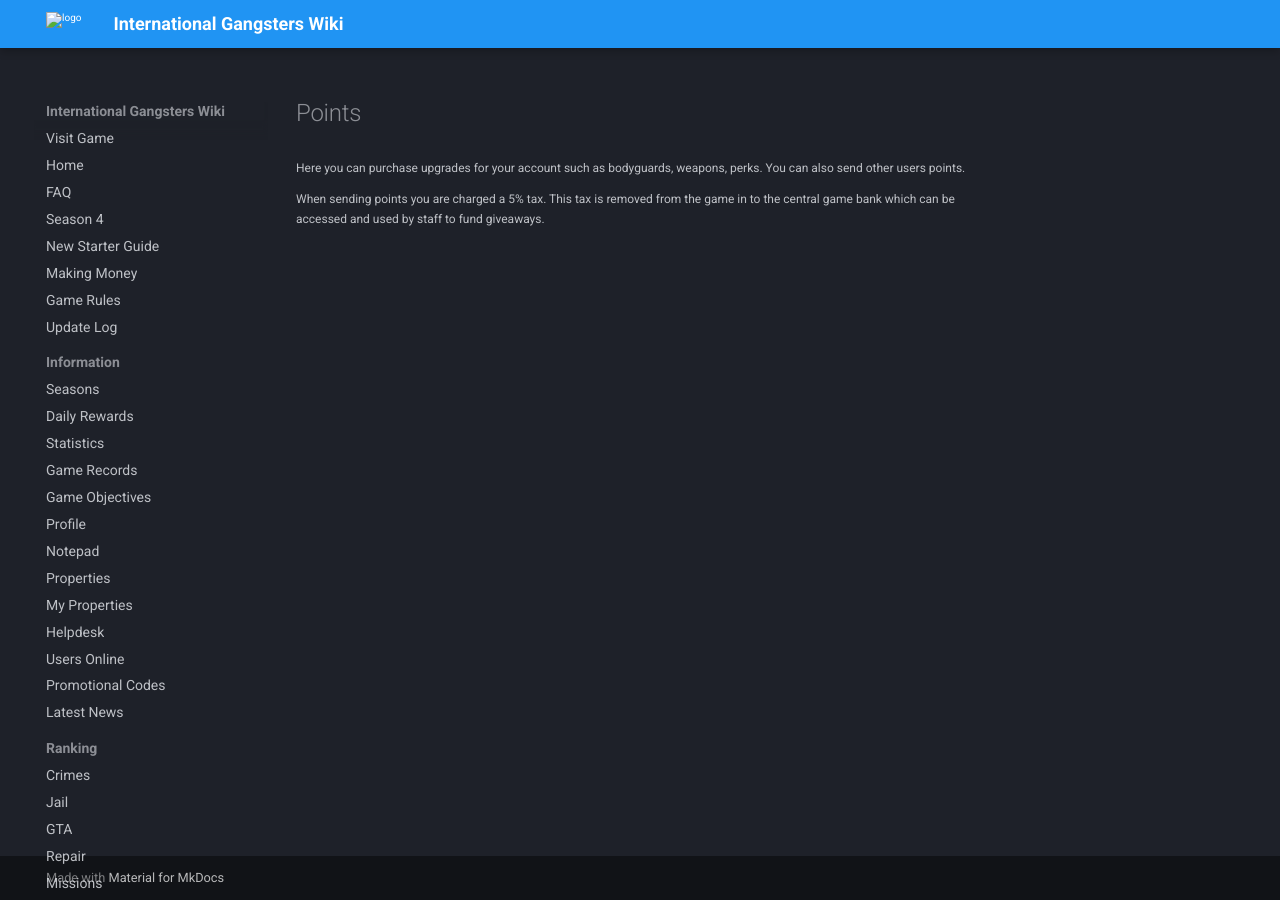
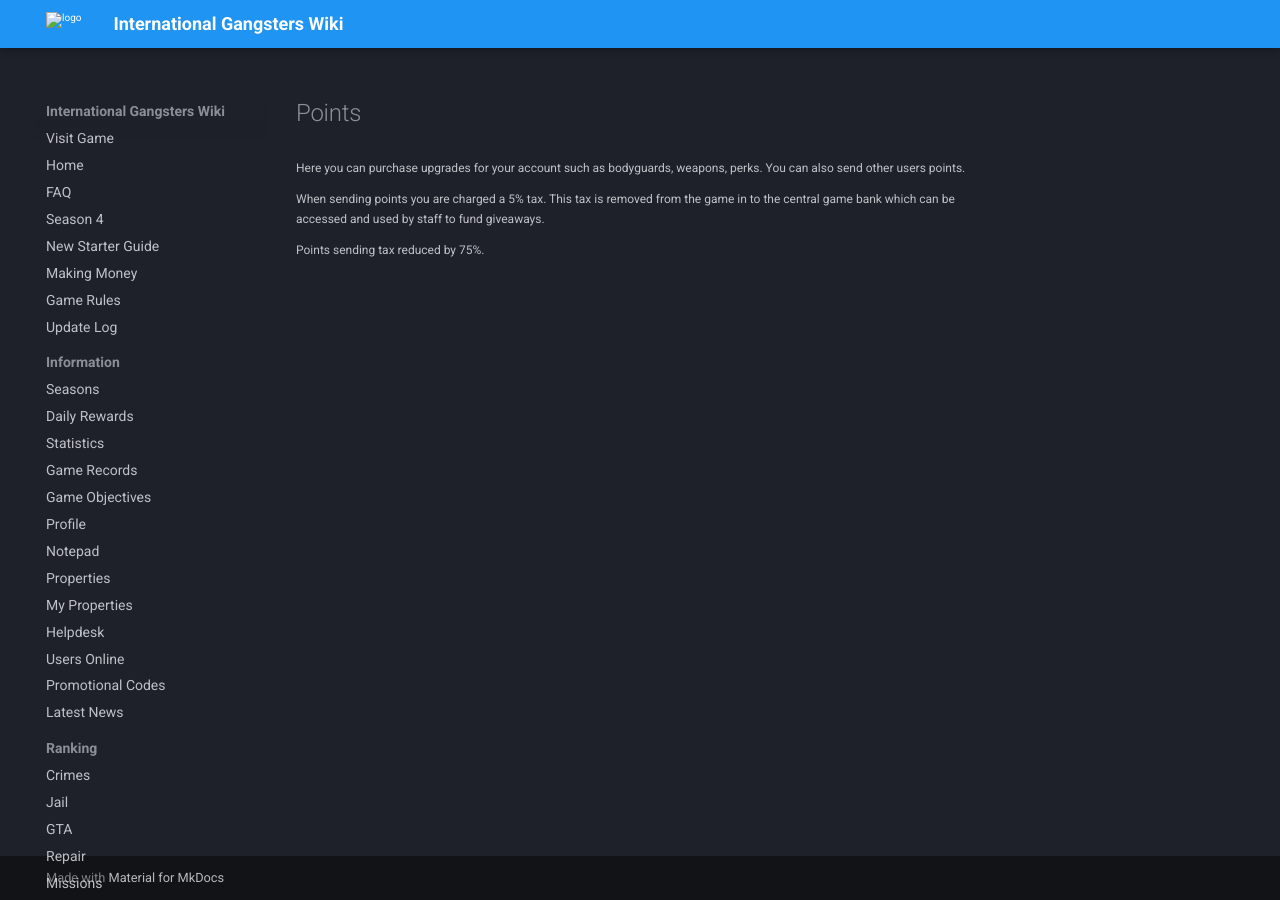
Before and after one commit to InternationalGangsters/wiki, an MkDocs documentation site: the page built from docs/money/points.md, in a window 1280 px wide. Built offline with MkDocs 1.6.1 and Material for MkDocs 9.7.7, drawn with Linux system fonts in a browser that asks for light colours; comment, search, counter and statistics services are not loaded.

Commit message:
Update points.md

```diff
--- a/docs/money/points.md
+++ b/docs/money/points.md
@@ -3,3 +3,5 @@
 Here you can purchase upgrades for your account such as bodyguards, weapons, perks. You can also send other users points.
 
 When sending points you are charged a 5% tax. This tax is removed from the game in to the central game bank which can be accessed and used by staff to fund giveaways.
+
+Points sending tax reduced by 75%.
```
